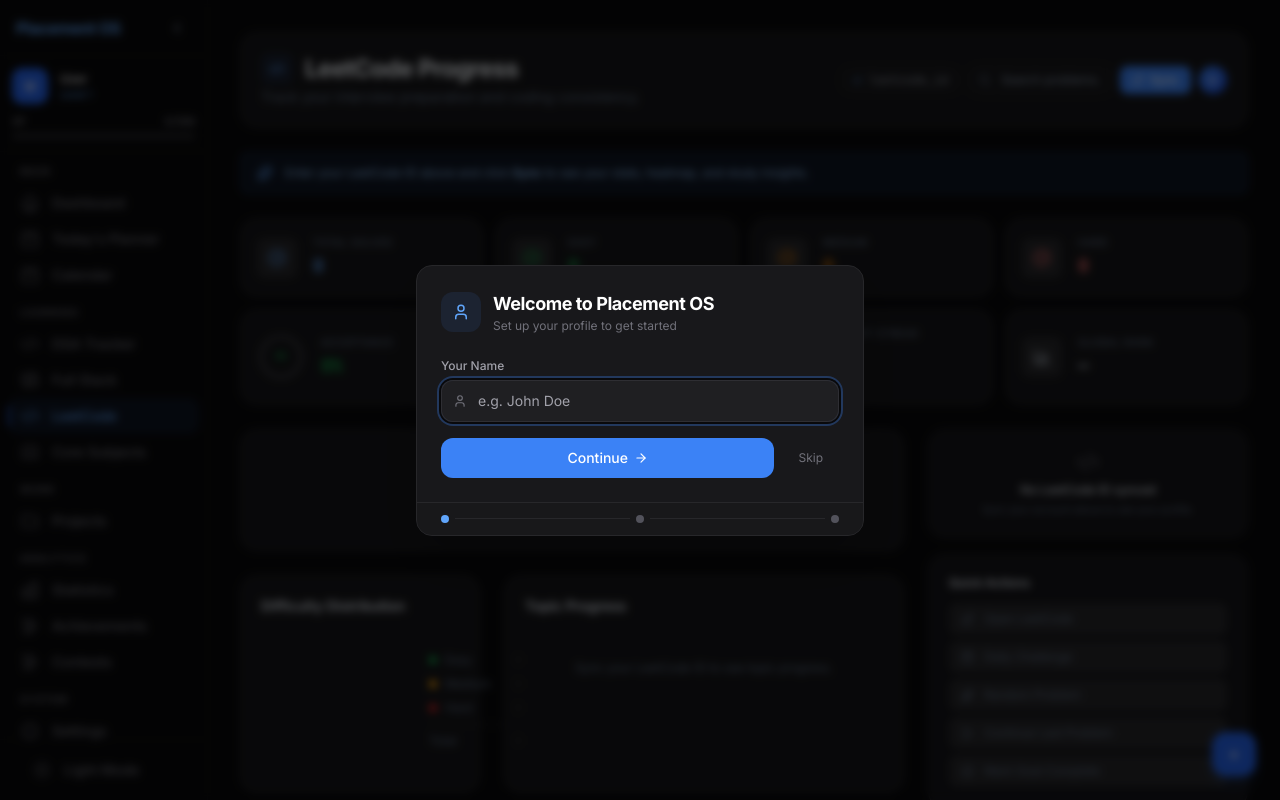
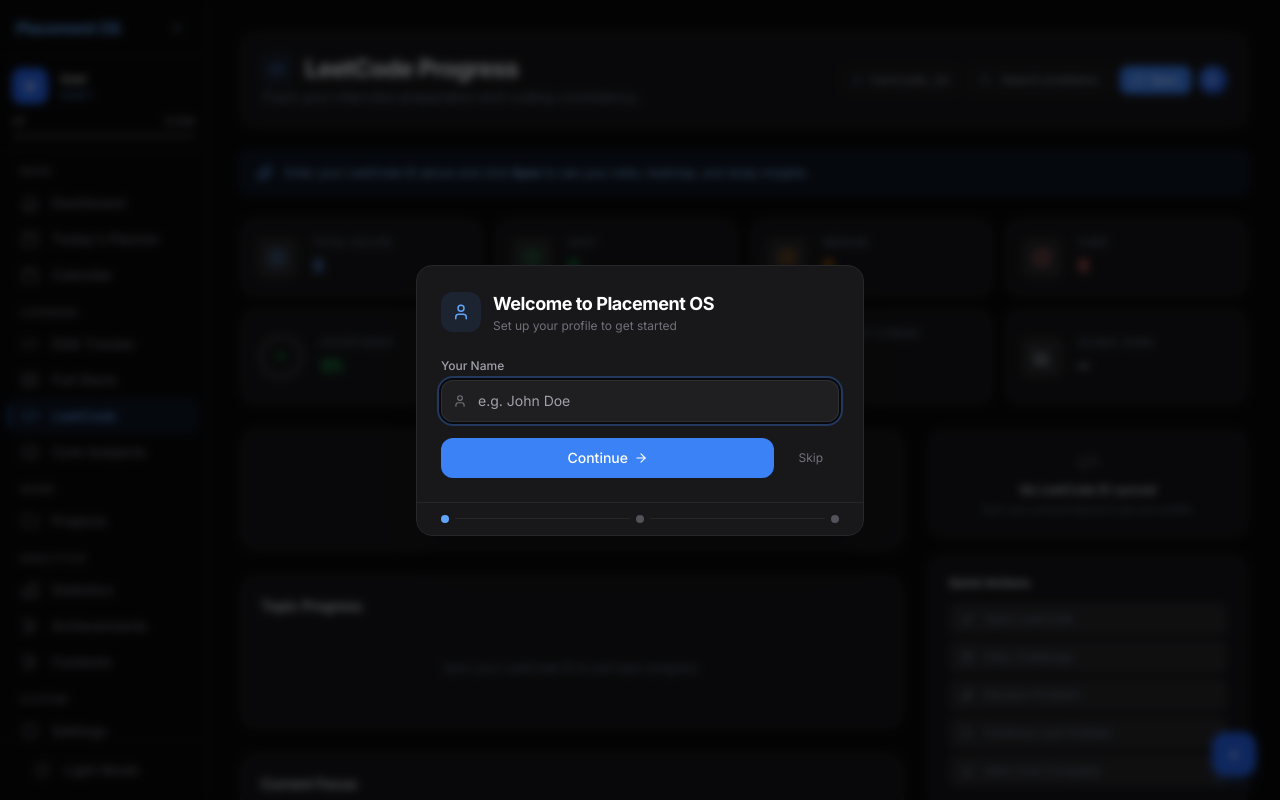
Before and after one commit to Nikhil-bitdev/placement-os, a React (Vite) app: page /leetcode in a window 1280 px wide. Shown: the top 800 px of the page. Built offline with nearby package versions, Linux system fonts and the light colour scheme.

Commit message:
feat: remove difficulty distribution card, expand topic progress

```diff
--- a/src/pages/LeetCode.tsx
+++ b/src/pages/LeetCode.tsx
@@ -5,13 +5,13 @@ import {
   Trophy, BarChart3, BookOpen, CheckCircle, Circle, Star,
   ExternalLink, ArrowRight, ChevronDown, ChevronUp, Filter,
   Calendar, Flame, Award, Lightbulb, FileText, Video, List,
-  Play, Sparkles, Lock, Code2, PieChart, Activity, X,
+  Play, Sparkles, Lock, Code2, Activity, X,
 } from 'lucide-react'
 import { useLeetCodeStore } from '../store/leetcodeStore'
 import { useGamificationStore } from '../store/gamificationStore'
 import AnimatedCounter from '../components/AnimatedCounter'
 import {
-  PieChart as RePieChart, Pie, Cell, Tooltip, ResponsiveContainer,
+  Tooltip, ResponsiveContainer,
   AreaChart, Area, XAxis, YAxis, CartesianGrid,
   BarChart, Bar, Legend, RadarChart, PolarGrid, PolarAngleAxis, PolarRadiusAxis, Radar,
 } from 'recharts'
@@ -157,49 +157,6 @@ function ContributionHeatmap({ data: _data }: { data: { date: string; level: 0 |
             <span>{selected.hoursStudied}h studied</span>
           </div>
         )}
-      </div>
-    </div>
-  )
-}
-
-function DifficultyChart({ easy, medium, hard }: { easy: number; medium: number; hard: number }) {
-  const total = easy + medium + hard
-  const data = [
-    { name: 'Easy', value: easy, color: '#16A34A' },
-    { name: 'Medium', value: medium, color: '#F59E0B' },
-    { name: 'Hard', value: hard, color: '#DC2626' },
-  ]
-  return (
-    <div className="card p-5">
-      <p className="text-sm font-semibold text-[#334155] dark:text-slate-200 mb-3">Difficulty Distribution</p>
-      <div className="flex items-center gap-6">
-        <div className="w-36 h-36 flex-shrink-0">
-          <ResponsiveContainer width={144} height={144}>
-            <RePieChart>
-              <Pie data={data} cx="50%" cy="50%" innerRadius={38} outerRadius={60} dataKey="value" stroke="none">
-                {data.map(e => <Cell key={e.name} fill={e.color} />)}
-              </Pie>
-              <Tooltip contentStyle={{ background: '#111827', border: '1px solid #1E293B', borderRadius: 8, fontSize: 12 }} />
-            </RePieChart>
-          </ResponsiveContainer>
-        </div>
-        <div className="space-y-2">
-          {data.map(d => (
-            <div key={d.name} className="flex items-center justify-between gap-6">
-              <div className="flex items-center gap-2">
-                <div className="w-2 h-2 rounded-full" style={{ backgroundColor: d.color }} />
-                <span className="text-xs text-[#64748B]">{d.name}</span>
-              </div>
-              <span className="text-xs font-mono text-[#334155] dark:text-slate-200">{d.value}</span>
-            </div>
-          ))}
-          <div className="pt-2 border-t border-[#E2E8F0] dark:border-zinc-800">
-            <div className="flex items-center justify-between">
-              <span className="text-xs text-[#64748B]">Total</span>
-              <span className="text-xs font-mono text-[#334155] dark:text-slate-200">{total}</span>
-            </div>
-          </div>
-        </div>
       </div>
     </div>
   )
@@ -415,13 +372,11 @@ export default function LeetCodePage() {
             </div>
           )}
 
-          {/* DIFFICULTY + TOPIC GRID */}
-          <div className="grid grid-cols-1 lg:grid-cols-[240px_1fr] gap-6">
-            <DifficultyChart easy={isSynced ? stats.easySolved : 0} medium={isSynced ? stats.mediumSolved : 0} hard={isSynced ? stats.hardSolved : 0} />
+          {/* TOPIC PROGRESS */}
           <div className="card p-5">
             <p className="text-sm font-semibold text-[#334155] dark:text-slate-200 mb-3">Topic Progress</p>
             {isSynced ? (
-              <div className="grid grid-cols-2 sm:grid-cols-3 gap-3 max-h-[400px] overflow-y-auto scrollbar-thin pr-1">
+            <div className="grid grid-cols-2 sm:grid-cols-3 lg:grid-cols-4 gap-3 max-h-[400px] overflow-y-auto scrollbar-thin pr-1">
               {store.topicProgress.map(t => (
                 <TopicCard key={t.topic} topic={t.topic} solved={t.solved} total={t.total} confidence={t.confidence} revisionCount={t.revisionCount} />
               ))}
@@ -429,7 +384,6 @@ export default function LeetCodePage() {
             ) : (
               <p className="text-xs text-[#64748B] text-center py-8">Sync your LeetCode ID to see topic progress.</p>
             )}
-            </div>
           </div>
 
           {/* CURRENT FOCUS */}
```
Lines whose indentation alone changed are shown as unchanged.
